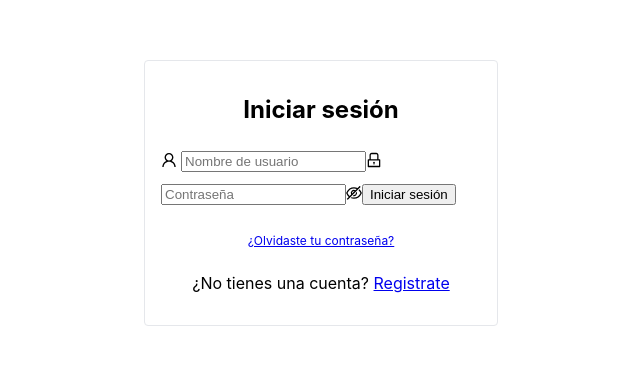
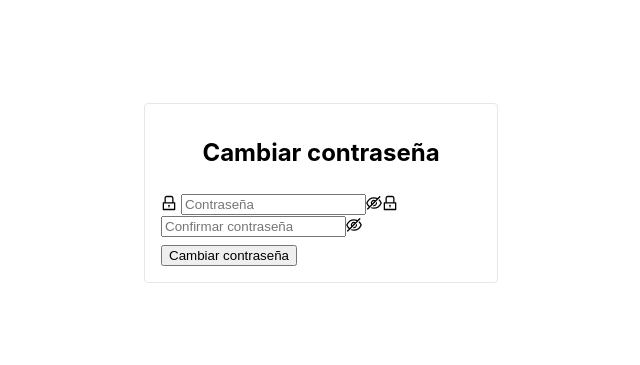
Before and after one commit to d188-studios/web-nout-app, a React (Create React App) app: page /reset-password/1 in a window 1280 px wide. Before the commit this address led to /auth/sign-in. Shown: the part 207-572 px from the top of the page, without its empty margins (319-959 px from the left). Built offline with nearby package versions, Linux system fonts and the light colour scheme; no server answers; the HTML template or start-up script is replaced by a standard one.

Commit message:
Added password recovery views

```diff
--- a/src/features/auth/index.ts
+++ b/src/features/auth/index.ts
@@ -4,3 +4,4 @@ export * from './providers';
 export * from './types';
 
 export { VerifyAccount } from './routes/VerifyAccount';
+export { PasswordRecovery } from './routes/PasswordRecovery';
--- a/src/features/auth/routes/PasswordChange.tsx
+++ /dev/null
@@ -1,68 +0,0 @@
-import {
-  EyeInvisibleOutlined,
-  EyeTwoTone,
-  LockOutlined,
-} from '@ant-design/icons';
-import { Button, Input } from 'antd';
-import React from 'react';
-
-export function PasswordChange() {
-  const [values, setValues] = React.useState({
-    password: '',
-    passwordConfirmation: '',
-  });
-
-  const onChange = (e: React.ChangeEvent<HTMLInputElement>) => {
-    const key = e.target.name;
-    const value = e.target.value;
-
-    setValues({
-      ...values,
-      [key]: value,
-    });
-  };
-
-  const onSubmit = (e: React.FormEvent<HTMLFormElement>) => {
-    e.preventDefault();
-  };
-
-  return (
-    <div className="h-screen flex justify-center items-center">
-      <form
-        onSubmit={onSubmit}
-        className="max-w-xs rounded p-4 border-solid border border-gray-200"
-      >
-        <h1 className="text-2xl font-bold text-center mb-6">
-          Cambiar contraseña
-        </h1>
-        <Input.Password
-          value={values.password}
-          name="password"
-          prefix={<LockOutlined className="mr-1" />}
-          className="mb-4 w-full"
-          placeholder="Contraseña"
-          iconRender={(visible) =>
-            visible ? <EyeTwoTone /> : <EyeInvisibleOutlined />
-          }
-          onChange={onChange}
-          required
-        />
-        <Input.Password
-          value={values.passwordConfirmation}
-          name="passwordConfirmation"
-          prefix={<LockOutlined className="mr-1" />}
-          className="mb-6 w-full"
-          placeholder="Confirmar contraseña"
-          iconRender={(visible) =>
-            visible ? <EyeTwoTone /> : <EyeInvisibleOutlined />
-          }
-          onChange={onChange}
-          required
-        />
-        <Button htmlType="submit" type="primary" block>
-          Cambiar contraseña
-        </Button>
-      </form>
-    </div>
-  );
-}
--- a/src/features/auth/routes/PasswordRecovery.tsx
+++ b/src/features/auth/routes/PasswordRecovery.tsx
@@ -1,19 +1,58 @@
 import {
-  MailOutlined,
+  EyeInvisibleOutlined,
+  EyeTwoTone,
+  LockOutlined,
 } from '@ant-design/icons';
 import { Button, Input } from 'antd';
 import React from 'react';
-import { Link } from 'react-router-dom';
+import { useNavigate, useParams } from 'react-router-dom';
+import { axios } from '~/lib/axios';
 
 export function PasswordRecovery() {
-  const [email, setEmail] = React.useState('');
+  const { token = '' } = useParams();
+  const navigate = useNavigate();
+  const [loading, setLoading] = React.useState(false);
+  const [error, setError] = React.useState<Error | null>(null);
+  const [values, setValues] = React.useState({
+    password: '',
+    passwordConfirmation: '',
+  });
 
   const onChange = (e: React.ChangeEvent<HTMLInputElement>) => {
-    setEmail(e.target.value);
+    const key = e.target.name;
+    const value = e.target.value;
+
+    setValues({
+      ...values,
+      [key]: value,
+    });
   };
 
-  const onSubmit = (e: React.FormEvent<HTMLFormElement>) => {
+  const onSubmit = async (e: React.FormEvent<HTMLFormElement>) => {
     e.preventDefault();
+
+    if (values.password !== values.passwordConfirmation) {
+      setError(new Error('Las contraseñas no coinciden.'));
+      return;
+    }
+
+    setLoading(true);
+
+    try {
+      await axios.post(`/auth/reset-password/${token}`, values);
+      setError(null);
+      navigate('/', {
+        replace: true,
+      });
+    } catch (e) {
+      setError(
+        new Error(
+          'No se pudo cambiar la contraseña. Por favor, intente nuevamente.'
+        )
+      );
+    }
+
+    setLoading(false);
   };
 
   return (
@@ -23,26 +62,46 @@ export function PasswordRecovery() {
         className="max-w-xs rounded p-4 border-solid border border-gray-200"
       >
         <h1 className="text-2xl font-bold text-center mb-6">
-          Recuperar contraseña
+          Cambiar contraseña
         </h1>
-        <Input
-          value={email}
-          name="email"
-          prefix={<MailOutlined className="mr-1" />}
+        <Input.Password
+          disabled={loading}
+          value={values.password}
+          name="password"
+          prefix={<LockOutlined className="mr-1" />}
           className="mb-4 w-full"
-          placeholder="Correo electrónico"
-          type="email"
+          placeholder="Contraseña"
+          iconRender={(visible) =>
+            visible ? <EyeTwoTone /> : <EyeInvisibleOutlined />
+          }
           onChange={onChange}
           required
         />
-        <Button className="mb-6" htmlType="submit" type="primary" block>
-          Enviar correo de recuperación
+        <Input.Password
+          disabled={loading}
+          value={values.passwordConfirmation}
+          name="passwordConfirmation"
+          prefix={<LockOutlined className="mr-1" />}
+          className="mb-2 w-full"
+          placeholder="Confirmar contraseña"
+          iconRender={(visible) =>
+            visible ? <EyeTwoTone /> : <EyeInvisibleOutlined />
+          }
+          onChange={onChange}
+          required
+        />
+        {error ? (
+          <p className="mb-1 mt-1 text-center text-red-500">{error.message}</p>
+        ) : null}
+        <Button
+          className="mt-2"
+          loading={loading}
+          htmlType="submit"
+          type="primary"
+          block
+        >
+          Cambiar contraseña
         </Button>
-        <p className="mb-0 text-center">
-          <Link to="/auth/sign-in" replace>
-            Regresar a inicio de sesión
-          </Link>
-        </p>
       </form>
     </div>
   );
--- /dev/null
+++ b/src/features/auth/routes/SendPasswordRecoveryEmail.tsx
@@ -0,0 +1,77 @@
+import { MailOutlined } from '@ant-design/icons';
+import { Button, Input } from 'antd';
+import React from 'react';
+import { Link, useNavigate } from 'react-router-dom';
+import { axios } from '~/lib/axios';
+
+export function SendPasswordRecoveryEmail() {
+  const navigate = useNavigate();
+  const [loading, setLoading] = React.useState(false);
+  const [email, setEmail] = React.useState('');
+  const [error, setError] = React.useState<Error | null>(null);
+
+  const onChange = (e: React.ChangeEvent<HTMLInputElement>) => {
+    setEmail(e.target.value);
+  };
+
+  const onSubmit = async (e: React.FormEvent<HTMLFormElement>) => {
+    e.preventDefault();
+
+    setLoading(true);
+
+    try {
+      await axios.post(`/auth/reset-password`, { email });
+      setError(null);
+      navigate('/', {
+        replace: true,
+      });
+    } catch (e) {
+      setError(
+        new Error('No se pudo enviar el correo. Por favor, intente nuevamente.')
+      );
+    }
+
+    setLoading(false);
+  };
+
+  return (
+    <div className="h-screen flex justify-center items-center">
+      <form
+        onSubmit={onSubmit}
+        className="max-w-xs rounded p-4 border-solid border border-gray-200"
+      >
+        <h1 className="text-2xl font-bold text-center mb-6">
+          Recuperar contraseña
+        </h1>
+        <Input
+          disabled={loading}
+          value={email}
+          name="email"
+          prefix={<MailOutlined className="mr-1" />}
+          className="mb-2 w-full"
+          placeholder="Correo electrónico"
+          type="email"
+          onChange={onChange}
+          required
+        />
+        {error ? (
+          <p className="mb-1 mt-1 text-center text-red-500">{error.message}</p>
+        ) : null}
+        <Button
+          loading={loading}
+          className="mt-2 mb-6"
+          htmlType="submit"
+          type="primary"
+          block
+        >
+          Enviar correo de recuperación
+        </Button>
+        <p className="mb-0 text-center">
+          <Link to="/auth/sign-in" replace>
+            Regresar a inicio de sesión
+          </Link>
+        </p>
+      </form>
+    </div>
+  );
+}
--- a/src/features/auth/routes/SignIn.tsx
+++ b/src/features/auth/routes/SignIn.tsx
@@ -89,7 +89,7 @@ export function SignIn() {
           Iniciar sesión
         </Button>
         <p className="mb-6 text-center">
-          <Link className="text-xs" to="/auth/password-recovery" replace>
+          <Link className="text-xs" to="/auth/send-reset-password" replace>
             ¿Olvidaste tu contraseña?
           </Link>
         </p>
--- a/src/features/auth/routes/index.tsx
+++ b/src/features/auth/routes/index.tsx
@@ -2,16 +2,17 @@ import { Navigate, Route, Routes } from 'react-router-dom';
 
 import { SignIn } from './SignIn';
 import { SignUp } from './SignUp';
-import { PasswordRecovery } from './PasswordRecovery';
-import { PasswordChange } from './PasswordChange';
+import { SendPasswordRecoveryEmail } from './SendPasswordRecoveryEmail';
 
 export function AuthRoutes() {
   return (
     <Routes>
       <Route path="sign-up" element={<SignUp />} />
       <Route path="sign-in" element={<SignIn />} />
-      <Route path="password-recovery" element={<PasswordRecovery />} />
-      <Route path="change-password" element={<PasswordChange />} />
+      <Route
+        path="send-reset-password"
+        element={<SendPasswordRecoveryEmail />}
+      />
       <Route path="*" element={<Navigate to="/" />} />
     </Routes>
   );
--- a/src/routes/index.tsx
+++ b/src/routes/index.tsx
@@ -1,7 +1,12 @@
 import { Spin } from 'antd';
 import { useEffect } from 'react';
 import { Navigate, Route, Routes } from 'react-router-dom';
-import { AuthRoutes, useAuth, VerifyAccount } from '~/features/auth';
+import {
+  AuthRoutes,
+  PasswordRecovery,
+  useAuth,
+  VerifyAccount,
+} from '~/features/auth';
 import { Editor } from '~/features/editor';
 
 export function AppRoutes() {
@@ -33,6 +38,7 @@ export function AppRoutes() {
         </>
       )}
       <Route path="/verify-account/:token" element={<VerifyAccount />} />
+      <Route path="reset-password/:token" element={<PasswordRecovery />} />
     </Routes>
   );
 }
```
